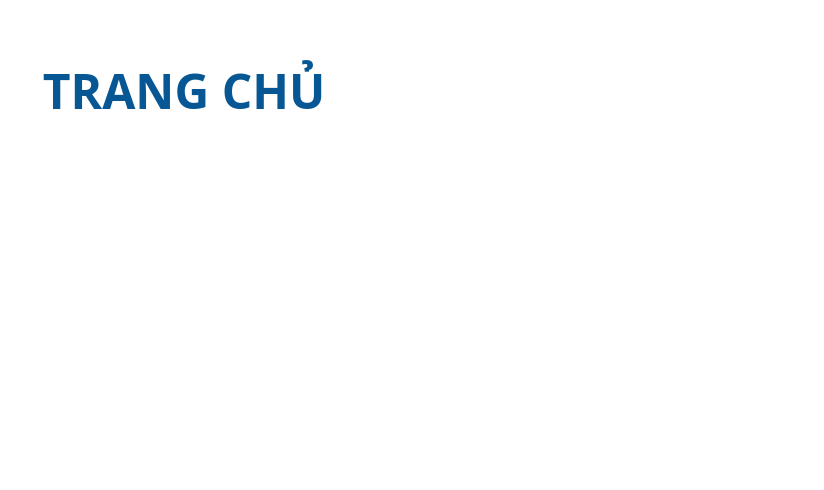
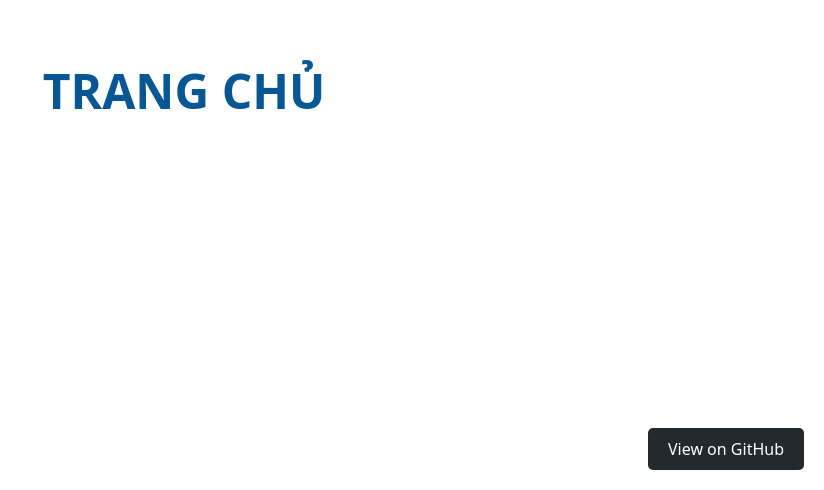
Before and after one commit to huukhoa04/buoi5, a plain HTML site: page t3.html in a window 1280 px wide. Shown: the part 310-800 px from the top of the page, without its empty margins (456-1280 px from the left). Drawn offline with Linux system fonts and the light colour scheme.

Commit message:
Add github link

```diff
--- a/t3.html
+++ b/t3.html
@@ -19,5 +19,25 @@
 </head>
 <body>
     <div class="rr__flex-col fill__x rr__font-5xl rr__color-primary text__center rr__font-bold">TRANG CHỦ</div>
+    <a href="https://github.com/huukhoa04/buoi5" target="_blank" class="github-link">View on GitHub</a>
+    <style>
+        .github-link {
+        position: absolute;
+        bottom: 20px;
+        right: 20px;
+        padding: 10px 20px;
+        background-color: #24292e;
+        color: #ffffff;
+        text-decoration: none;
+        border-radius: 5px;
+        font-size: 16px;
+        transition: background-color 0.3s ease;
+    }
+
+    .github-link:hover {
+        background-color: #0366d6;
+    }
+</style>
+
 </body>
 </html>
```
Also changed, not shown: index.html (+1 -1 lines).
